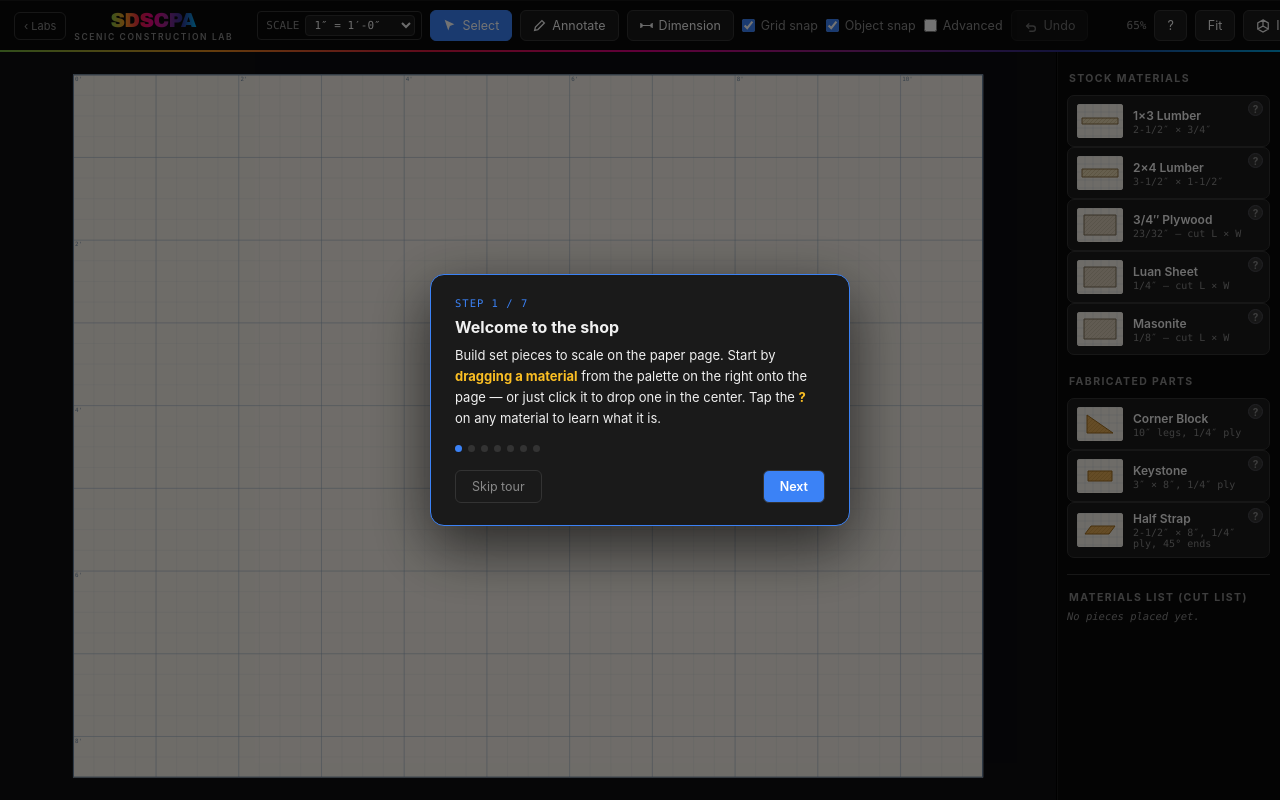
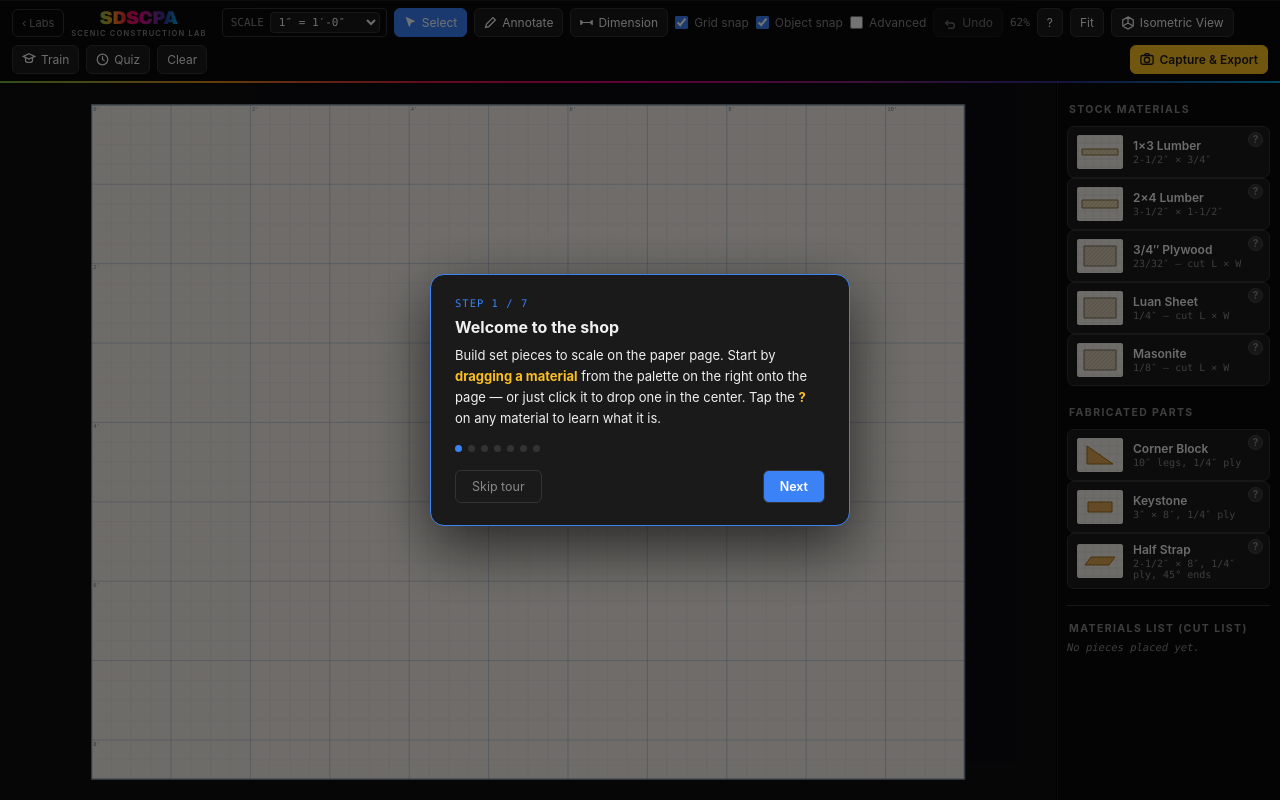
Before and after one commit to HarrisonLange/Scenic-Construction-App, a plain HTML site: page scenic/index.html in a window 1280 px wide. Drawn offline with Linux system fonts and the light colour scheme.

Commit message:
Fix Chromebook layout for scenic toolbar

```diff
--- a/scenic/index.html
+++ b/scenic/index.html
@@ -539,6 +539,21 @@
   #prClose{background:transparent;color:var(--text-dim)}
   #prRetry{background:var(--amber);border-color:var(--amber);color:#1c1c1e;font-weight:600}
   #prShot{background:var(--ui-dark);color:var(--text-light)}
+
+  @media (max-width:1400px){
+    #topbar{
+      height:auto;min-height:52px;flex:0 0 auto;flex-wrap:wrap;
+      align-content:center;gap:7px;padding:8px 12px;
+    }
+    #topbar .brand{margin-right:8px}
+    #topbar .brand-logo{height:20px}
+    #topbar .brand-tag{font-size:7.5px;letter-spacing:1.2px}
+    #topbar .spacer{display:none}
+    .tbtn{padding:6px 9px;font-size:12px;gap:5px}
+    label.toggle{font-size:12px}
+    #zoomLabel{min-width:auto}
+    #captureBtn{margin-left:auto}
+  }
 </style>
 </head>
 <body>
```
